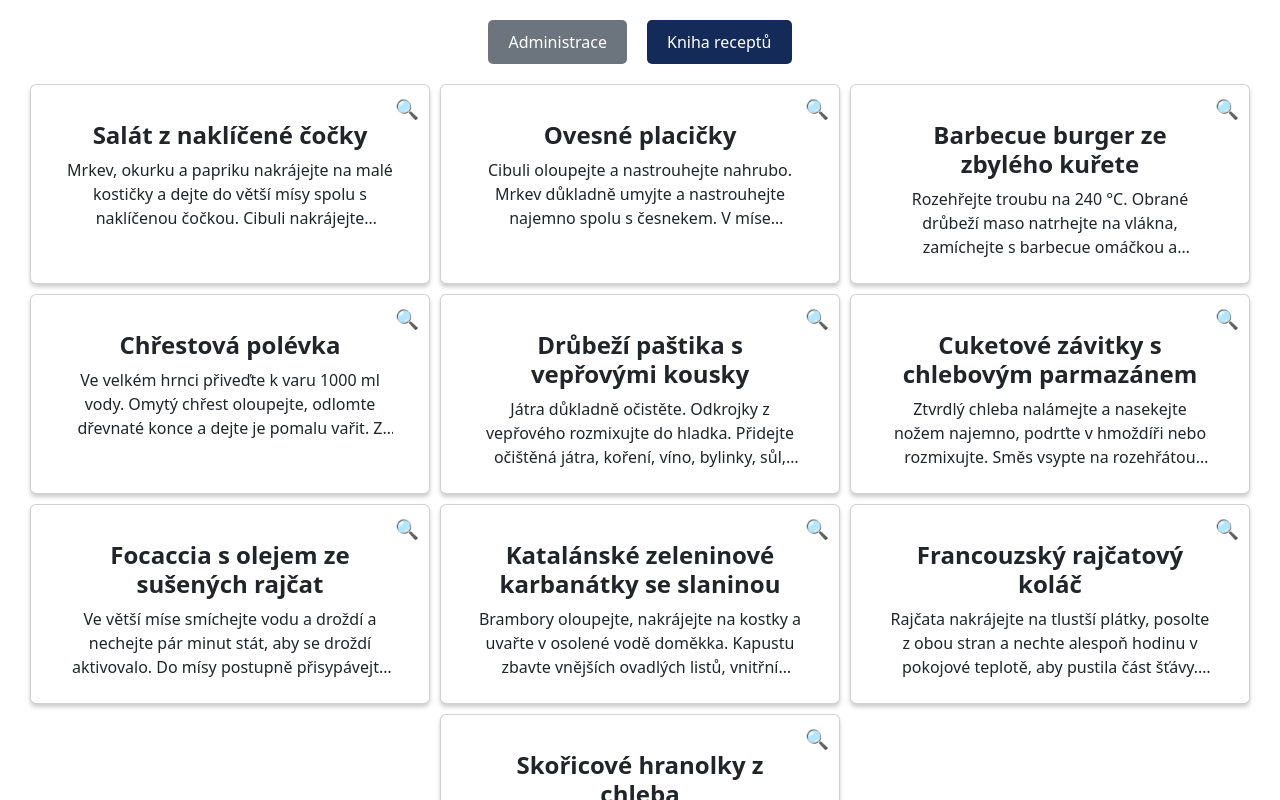
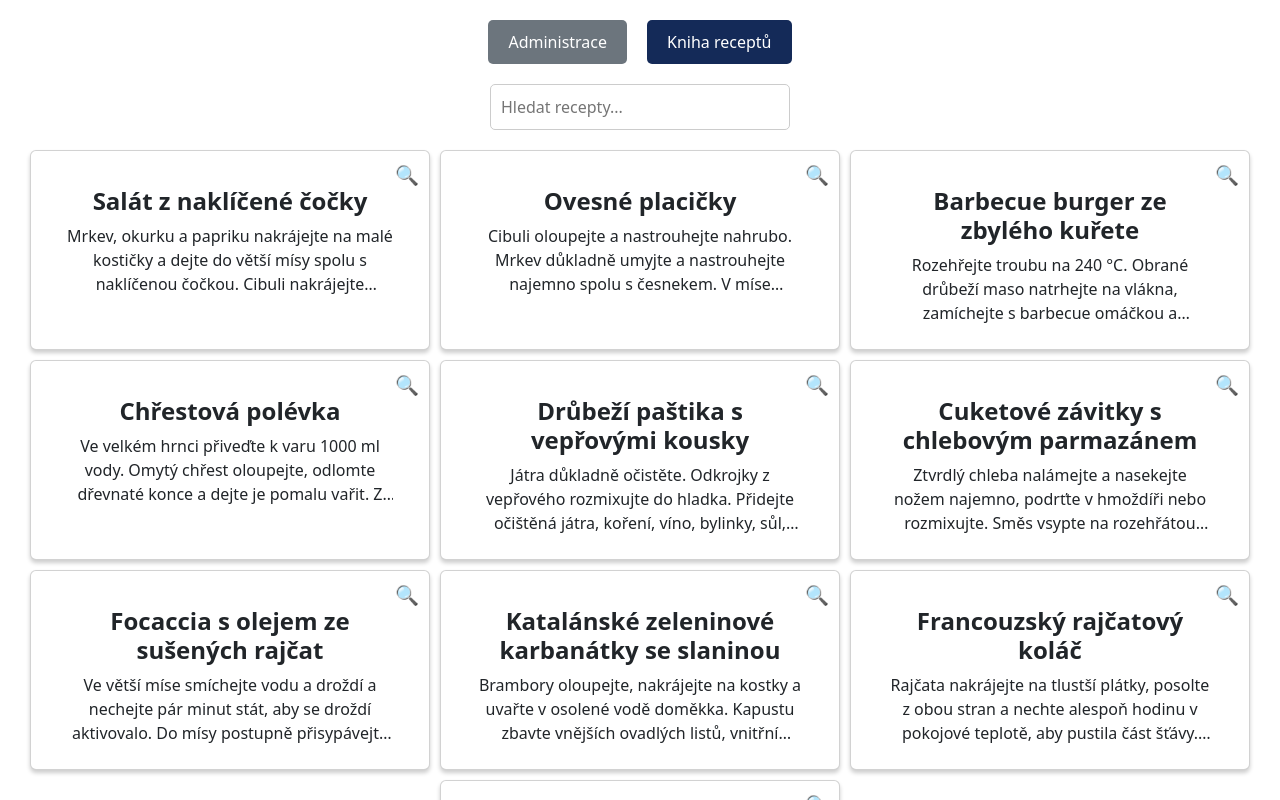
Before and after one commit to mothspaws/React_training, a React (Create React App) app in the folder react-introduction/client/: page / in a window 1280 px wide. Shown: the top 800 px of the page. Built offline with nearby package versions, Linux system fonts and the light colour scheme.

Commit message:
Task 3: add search bar

```diff
--- a/react-introduction/client/src/App.css
+++ b/react-introduction/client/src/App.css
@@ -1,6 +1,18 @@
 .App {
   text-align: center;
   margin: 20px;
+}
+
+.search-bar {
+  margin-bottom: 20px;
+}
+
+.search-bar input {
+  padding: 10px;
+  width: 300px;
+  border-radius: 5px;
+  border: 1px solid #ccc;
+  font-size: 16px;
 }
 
 .view-toggle {
--- a/react-introduction/client/src/App.js
+++ b/react-introduction/client/src/App.js
@@ -1,7 +1,7 @@
 import './App.css';
 import RecipeBook from './components/RecipeBook';
 import RecipeTable from './components/RecipeTable';
-import { useState } from 'react';
+import { useState, useMemo } from 'react';
 import 'bootstrap/dist/css/bootstrap.min.css';
 
 const recipes = {
@@ -541,11 +541,28 @@ const recipes = {
 };
 
 function App() {
+  // view mode
   const [viewMode, setViewMode] = useState('table');
 
   const handleViewChange = (mode) => {
     setViewMode(mode);
   };
+
+  // search
+  const [searchQuery, setSearchQuery] = useState('');
+
+  const handleSearchChange = (event) => {
+    setSearchQuery(event.target.value);
+  };
+
+  const filteredRecipes = useMemo(() => {
+    return recipes.recipes.filter((recipe) => {
+      return (
+        recipe.name.toLowerCase().includes(searchQuery.toLowerCase()) ||
+        recipe.description.toLowerCase().includes(searchQuery.toLowerCase())
+      );
+    });
+  }, [searchQuery]);
 
   return (
     <div className="App">
@@ -559,7 +576,18 @@ return (
       </div>
 
       {viewMode === 'table' ? (
-      <RecipeTable recipes={recipes.recipes} />
+        <>
+          <div className="search-bar">
+            <input
+              type="text"
+              placeholder="Hledat recepty..."
+              value={searchQuery}
+              onChange={handleSearchChange}
+            />
+          </div>
+          <RecipeTable recipes={filteredRecipes} />
+        </>
+
       ) : (
         <RecipeBook recipes={recipes.recipes} />
       )}
```
Lines whose indentation alone changed are shown as unchanged.
